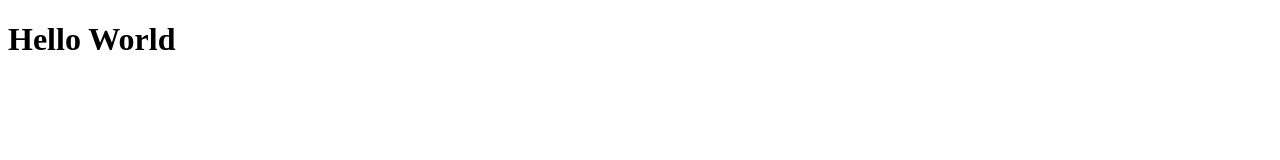
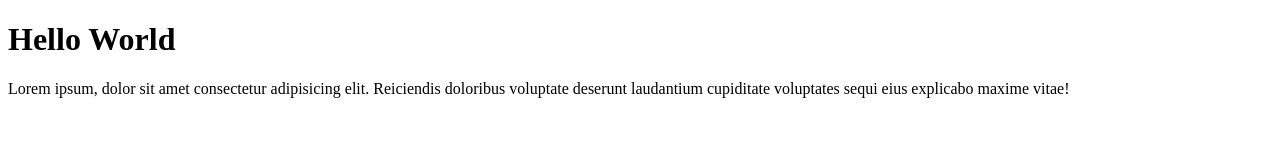
Before and after one commit to arupcd/test-repo, a plain HTML site: page index.html in a window 1280 px wide. Drawn offline with Linux system fonts and the light colour scheme.

Commit message:
change p

```diff
--- a/index.html
+++ b/index.html
@@ -8,5 +8,6 @@
 </head>
 <body>
     <h1>Hello World</h1>
+    <p>Lorem ipsum, dolor sit amet consectetur adipisicing elit. Reiciendis doloribus voluptate deserunt laudantium cupiditate voluptates sequi eius explicabo maxime vitae!</p>
 </body>
 </html>
```
